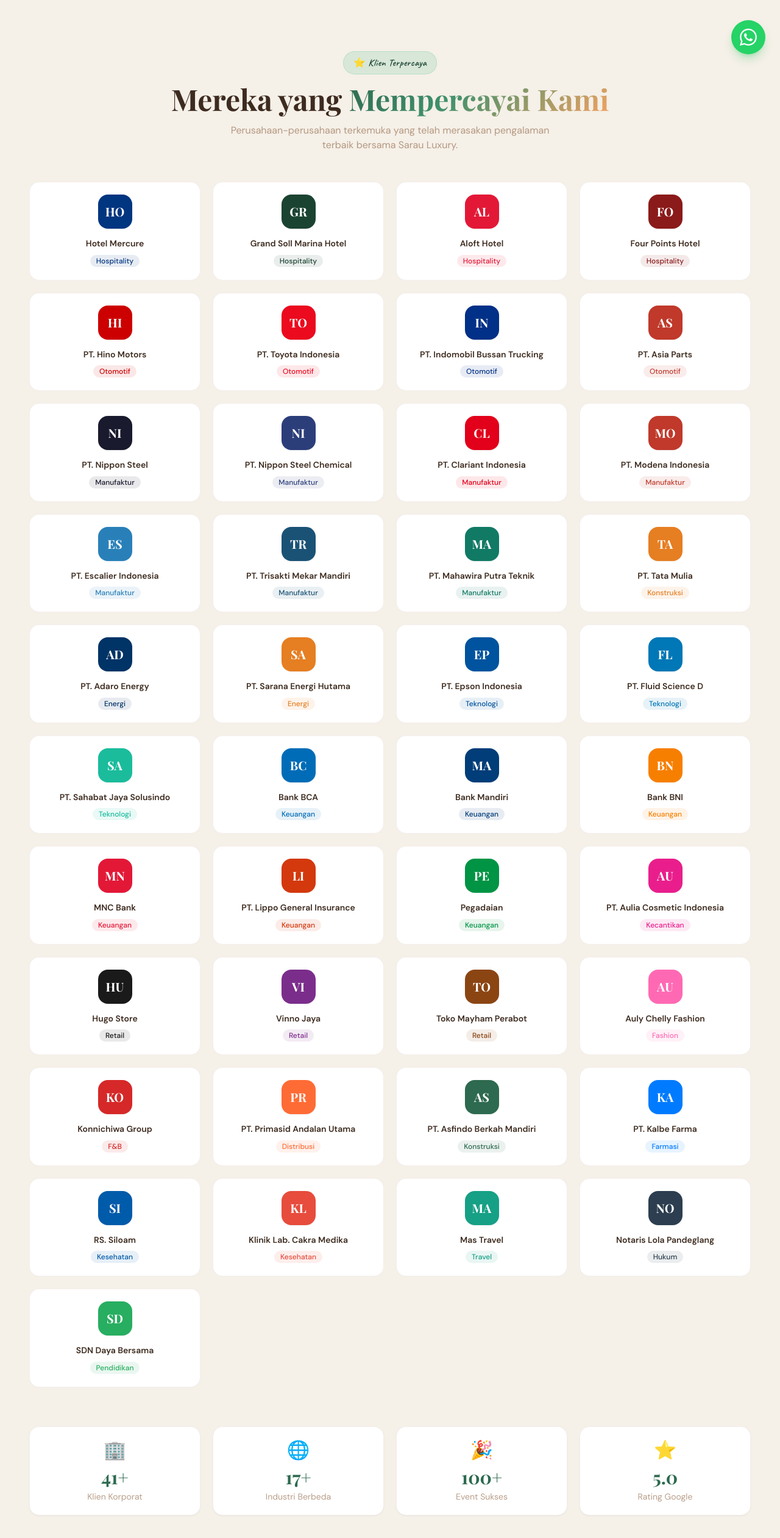
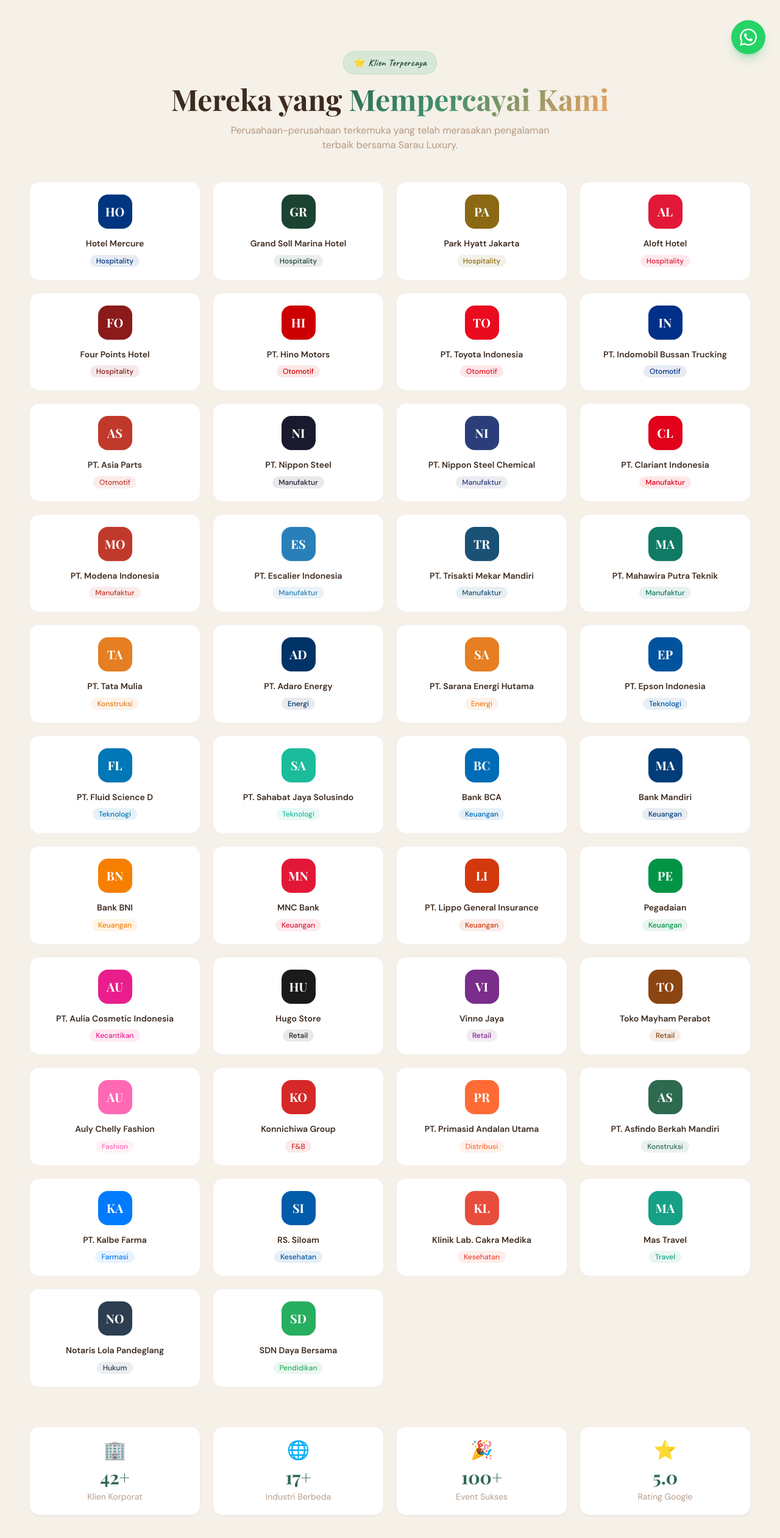
Before and after one commit to ganoolmovie5th-cell/sarau-luxury-claude, a Next.js app: page /clients in a window 1280 px wide. Shown: the part 687-3209 px from the top of the page at 61% size. Built offline with nearby package versions, Linux system fonts and the light colour scheme; no server answers; a web font is replaced by a local one.

Commit message:
feat: tambah Park Hyatt Jakarta, update stats 42+ klien

```diff
--- a/src/components/sections/ClientsMarquee.tsx
+++ b/src/components/sections/ClientsMarquee.tsx
@@ -16,6 +16,7 @@
   { name: 'Konnichiwa Group',              domain: 'konichiwagroup.com',    color: '#d62828' },
   { name: 'PT. Epson Indonesia',           domain: 'epson.co.id',           color: '#00539f' },
   { name: 'Grand Soll Marina Hotel',       domain: 'sollmarinahotel.com',   color: '#1b4332' },
+  { name: 'Park Hyatt Jakarta',            domain: 'hyatt.com',             color: '#8b6914' },
   { name: 'PT. Primasid Andalan Utama',    domain: 'primasid.com',          color: '#ff6b35' },
   { name: 'PT. Asfindo Berkah Mandiri',    domain: 'asfindo.com',           color: '#2d6a4f' },
   { name: 'Aloft Hotel',                   domain: 'alofthotels.com',       color: '#e31837' },
--- a/src/components/sections/ClientsPage.tsx
+++ b/src/components/sections/ClientsPage.tsx
@@ -10,6 +10,7 @@
   // ── Hospitality ──
   { name: 'Hotel Mercure',                 domain: 'mercure.com',            industry: 'Hospitality', color: '#003580' },
   { name: 'Grand Soll Marina Hotel',       domain: 'sollmarinahotel.com',    industry: 'Hospitality', color: '#1b4332' },
+  { name: 'Park Hyatt Jakarta',            domain: 'hyatt.com',              industry: 'Hospitality', color: '#8b6914' },
   { name: 'Aloft Hotel',                   domain: 'alofthotels.com',        industry: 'Hospitality', color: '#e31837' },
   { name: 'Four Points Hotel',             domain: 'fourpoints.com',         industry: 'Hospitality', color: '#8b1a1a' },
   // ── Otomotif ──
@@ -193,7 +194,7 @@
             className="mt-16 grid grid-cols-2 md:grid-cols-4 gap-5"
           >
             {[
-              { value: '41+', label: 'Klien Korporat', icon: '🏢' },
+              { value: '42+', label: 'Klien Korporat', icon: '🏢' },
               { value: '17+', label: 'Industri Berbeda', icon: '🌐' },
               { value: '100+', label: 'Event Sukses', icon: '🎉' },
               { value: '5.0', label: 'Rating Google', icon: '⭐' },
--- a/src/components/sections/HeroSection.tsx
+++ b/src/components/sections/HeroSection.tsx
@@ -95,7 +95,7 @@
           >
             {[
               { value: '100+', label: 'Event Sukses' },
-              { value: '41+',  label: 'Perusahaan Klien' },
+              { value: '42+',  label: 'Perusahaan Klien' },
               { value: '8+',   label: 'Tahun Pengalaman' },
             ].map((stat) => (
               <div key={stat.label} className="flex items-center gap-3">
--- a/src/components/sections/StatsSection.tsx
+++ b/src/components/sections/StatsSection.tsx
@@ -7,7 +7,7 @@
 
 const stats = [
   { icon: Trophy, value: 100,  suffix: '+', label: 'Event Sukses',        desc: 'Outing, outbound & gathering terlaksana' },
-  { icon: Users,  value: 41,   suffix: '+', label: 'Perusahaan Klien',    desc: 'Dari berbagai industri' },
+  { icon: Users,  value: 42,   suffix: '+', label: 'Perusahaan Klien',    desc: 'Dari berbagai industri' },
   { icon: MapPin, value: 20,   suffix: '+', label: 'Destinasi Wisata',    desc: 'Di Jawa, Bali & sekitarnya' },
   { icon: Star,   value: 5.0,  suffix: '',  label: 'Rating Google',       desc: 'Rating kepuasan klien', decimal: 1 },
 ]
--- a/src/components/sections/WhyUsSection.tsx
+++ b/src/components/sections/WhyUsSection.tsx
@@ -46,7 +46,7 @@
 
             {/* Feature pills */}
             <div className="flex flex-wrap gap-3">
-              {['Berdiri Sejak 2018', 'Rating Google 5.0 ⭐', '41+ Klien Korporat', 'Minimal 20 Peserta'].map((badge) => (
+              {['Berdiri Sejak 2018', 'Rating Google 5.0 ⭐', '42+ Klien Korporat', 'Minimal 20 Peserta'].map((badge) => (
                 <span
                   key={badge}
                   className="px-4 py-2 rounded-full bg-white/10 border border-white/20 text-cream/80 text-sm font-medium"
```
